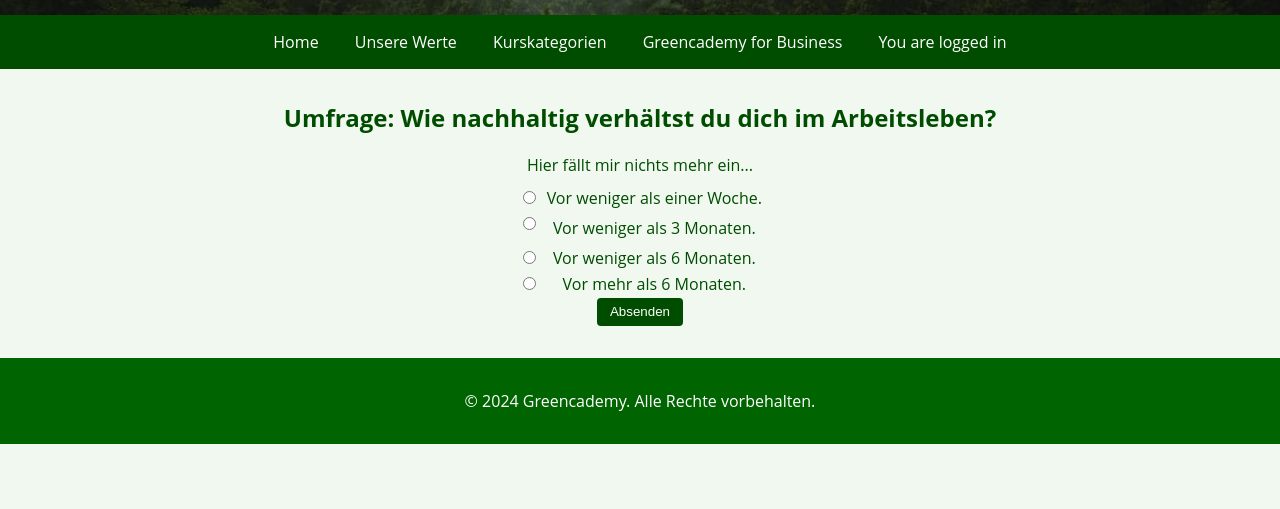
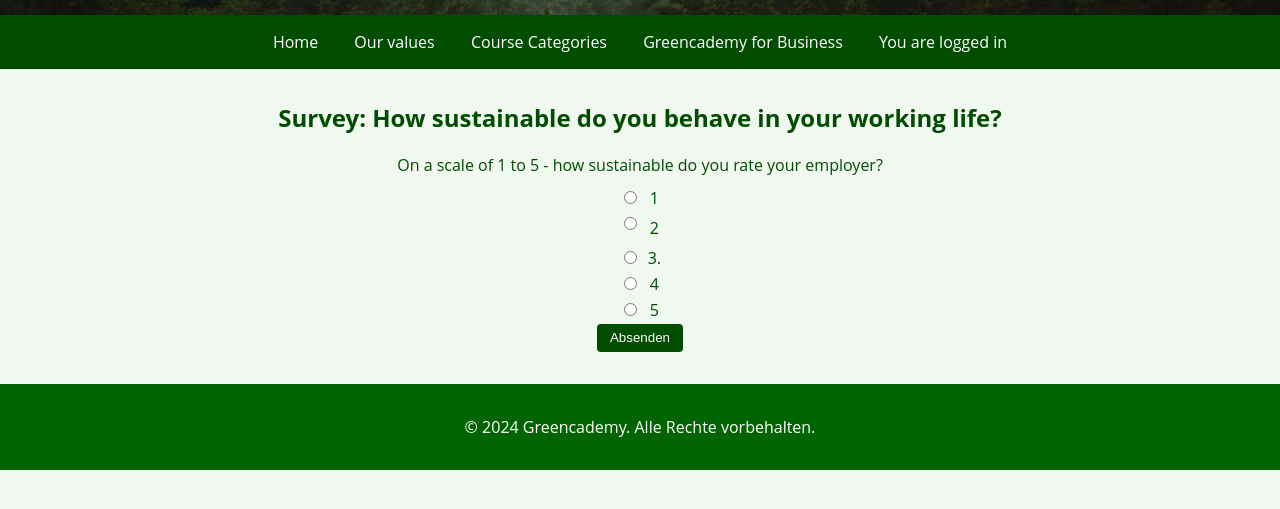
Before and after one commit to lfalkowski/greencadamy, a plain HTML site: page unterseiten/Login4.html in a window 1280 px wide. Shown: the part 141-650 px from the top of the page. Drawn offline with Linux system fonts and the light colour scheme.

Commit message:
Update Login4.html english

```diff
--- a/unterseiten/Login4.html
+++ b/unterseiten/Login4.html
@@ -4,7 +4,7 @@
     <link rel="icon" href="../Bilder/icon.png">
     <meta charset="UTF-8">
     <meta name="viewport" content="width=device-width, initial-scale=1.0">
-    <title>Greencademy - Umfrage</title>
+    <title>Greencademy - Survey</title>
     <style>
         body {
             font-family: 'Open Sans', Tahoma, Geneva, Verdana, sans-serif;
@@ -162,12 +162,12 @@
 
     <nav>
         <a href="../index.html">Home</a>
-        <a href="unsereWerte.html">Unsere Werte</a>
+        <a href="unsereWerte.html">Our values</a>
         <span class="has-dropdown">
-            <a href="#">Kurskategorien</a>
+            <a href="#">Course Categories</a>
             <div class="dropdown">
                 <a href="SupplyChains.html">Supply Chains</a>
-                <a href="Verhalten.html">Verhalten von Mitarbeitern</a>
+                <a href="Verhalten.html">Behavior of employees</a>
                 <a href="Reporting.html">Reporting</a>
                 <!-- Weitere Kategorien als Platzhalter -->
             </div>
@@ -177,8 +177,8 @@
     </nav>
 
     <section>
-        <h2 style="text-align: center;">Umfrage: Wie nachhaltig verhältst du dich im Arbeitsleben?</h2>
-        <label style="text-align: center;" for="frage1">Hier fällt mir nichts mehr ein...</label>
+        <h2 style="text-align: center;">Survey: How sustainable do you behave in your working life?</h2>
+        <label style="text-align: center;" for="frage1">On a scale of 1 to 5 - how sustainable do you rate your employer?</label>
 
         <form id="umfrageForm" align="center">
             <table align="center">
@@ -188,27 +188,34 @@
 
 
                 <td><input type="radio" id="options" name="frage1" value="option1"></td>
-                <td>Vor weniger als einer Woche.</td>
+                <td>1</td>
             </label>
                 </tr>
                 <tr>
                     <td>
             <label>
                 <input type="radio" id="options" name="frage1" value="option2"></td>
-                    <td>Vor weniger als 3 Monaten.</td>
+                    <td>2</td>
             </label>
                 </tr>
                 <tr>
             <label>
                 <td><input type="radio" id="options" name="frage1" value="option3"></td>
-                <td>Vor weniger als 6 Monaten.</td>
+                <td>3.</td>
             </label>
                 </tr>
                 <tr>
             <label>
                 <td>
                     <input type="radio" id="options" name="frage1" value="option3"></td>
-                <td>Vor mehr als 6 Monaten.</td>
+                <td>4</td>
+            </label>
+                </tr>
+                <tr>
+            <label>
+                <td>
+                    <input type="radio" id="options" name="frage1" value="option4"></td>
+                <td>5</td>
             </label>
                 </tr>
             </table>
```
